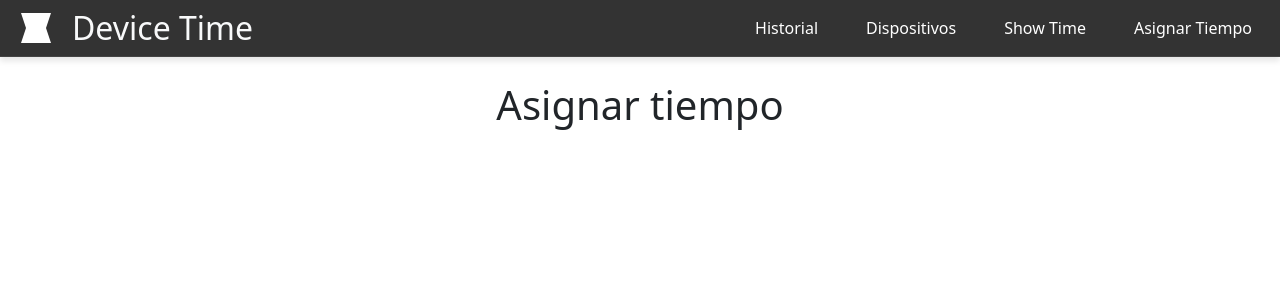
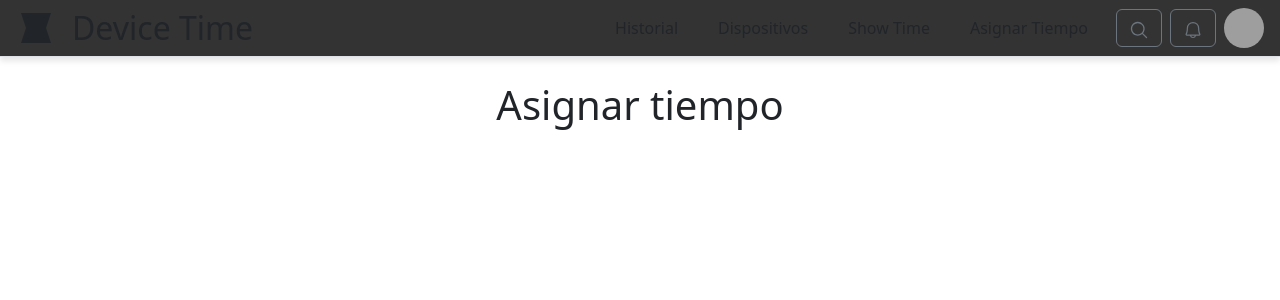
Before and after one commit to NEWHZ/contador, a CodeIgniter app: page /contador/index.php/asignartiempo/index in a window 1280 px wide. Shown: the top 300 px of the page. Run offline with CodeIgniter, Linux system fonts and the light colour scheme; data that the repository does not hold is empty; grey boxes are pictures that could not be loaded.

Commit message:
Agrega y mejora el header en vista-contador

```diff
--- a/application/views/header.php
+++ b/application/views/header.php
@@ -1,24 +1,38 @@
 <!-- header.php -->
 <?php
     // Obtener la URI actual para determinar qué enlace está activo
-    $current_page = basename($_SERVER['REQUEST_URI'], ".php");
+    $uri_segments = explode('/', parse_url($_SERVER['REQUEST_URI'], PHP_URL_PATH));
+    $current_page = end($uri_segments);
 ?>
 
-<header class="d-flex align-items-center justify-content-between px-3 py-2" style="background-color: #333; border-bottom: 1px solid #444; box-shadow: 0 4px 6px rgba(0, 0, 0, 0.1);">
+<header class="d-flex align-items-center justify-content-between border-bottom px-3 py-2">
     <div class="d-flex align-items-center gap-2">
         <div class="me-2">
-            <svg viewBox="0 0 48 48" fill="none" xmlns="http://www.w3.org/2000/svg" width="40px" height="40px" aria-hidden="true" style="color: #fff;">
+            <svg viewBox="0 0 48 48" fill="none" xmlns="http://www.w3.org/2000/svg" width="40px" height="40px" aria-hidden="true">
                 <path d="M6 6H42L36 24L42 42H6L12 24L6 6Z" fill="currentColor"></path>
             </svg>
         </div>
-        <h2 class="text-light m-0">Device Time</h2>
+        <h2 class="text-dark m-0">Device Time</h2>
     </div>
     <div class="d-flex align-items-center gap-3">
-        <nav class="d-none d-md-flex gap-4">
-            <a class="nav-link <?php echo $current_page == 'historial' ? 'active' : ''; ?>" href="#" style="text-decoration: none;">Historial</a>
-            <a class="nav-link <?php echo $current_page == 'espacios' ? 'active' : ''; ?>" href="/contador/index.php/espacios" style="text-decoration: none;">Dispositivos</a>
-            <a class="nav-link <?php echo $current_page == 'tablero' ? 'active' : ''; ?>" href="<?php echo site_url('tablero'); ?>" style="text-decoration: none;">Show Time</a>
-            <a class="nav-link <?php echo $current_page == 'asignarTiempo' ? 'active' : ''; ?>" href="<?php echo site_url('asignarTiempo'); ?>" style="text-decoration: none;">Asignar Tiempo</a>
+        <nav class="d-none d-md-flex gap-3">
+            <a class="nav-link text-dark <?php echo $current_page == 'alquiler' ? 'active' : ''; ?>" href="/contador/index.php/alquiler">Historial</a>
+            <a class="nav-link text-dark <?php echo $current_page == 'espacios' ? 'active' : ''; ?>" href="/contador/index.php/espacios">Dispositivos</a>
+            <a class="nav-link text-dark <?php echo $current_page == 'tablero' ? 'active' : ''; ?>" href="<?php echo site_url('tablero'); ?>" style="text-decoration: none;">Show Time</a>
+            <a class="nav-link text-dark <?php echo $current_page == 'asignarTiempo' ? 'active' : ''; ?>" href="<?php echo site_url('asignarTiempo'); ?>" style="text-decoration: none;">Asignar Tiempo</a>
         </nav>
+        <div class="d-flex align-items-center gap-2">
+            <button class="btn btn-outline-secondary" aria-label="Buscar">
+                <svg xmlns="http://www.w3.org/2000/svg" width="20px" height="20px" fill="currentColor" viewBox="0 0 256 256" aria-hidden="true">
+                    <path d="M229.66,218.34l-50.07-50.06a88.11,88.11,0,1,0-11.31,11.31l50.06,50.07a8,8,0,0,0,11.32-11.32ZM40,112a72,72,0,1,1,72,72A72.08,72.08,0,0,1,40,112Z"></path>
+                </svg>
+            </button>
+            <button class="btn btn-outline-secondary" aria-label="Notificaciones">
+                <svg xmlns="http://www.w3.org/2000/svg" width="20px" height="20px" fill="currentColor" viewBox="0 0 256 256" aria-hidden="true">
+                    <path d="M221.8,175.94C216.25,166.38,208,139.33,208,104a80,80,0,1,0-160,0c0,35.34-8.26,62.38-13.81,71.94A16,16,0,0,0,48,200H88.81a40,40,0,0,0,78.38,0H208a16,16,0,0,0,13.8-24.06ZM128,216a24,24,0,0,1-22.62-16h45.24A24,24,0,0,1,128,216ZM48,184c7.7-13.24,16-43.92,16-80a64,64,0,1,1,128,0c0,36.05,8.28,66.73,16,80Z"></path>
+                </svg>
+            </button>
+            <div class="rounded-circle bg-cover" style="width: 40px; height: 40px; background-image: url('https://cdn.usegalileo.ai/stability/65cdad6c-eb2a-425d-8af2-bb790ed7ef2d.png');" aria-label="Perfil de Usuario"></div>
+        </div>
     </div>
 </header>
```
